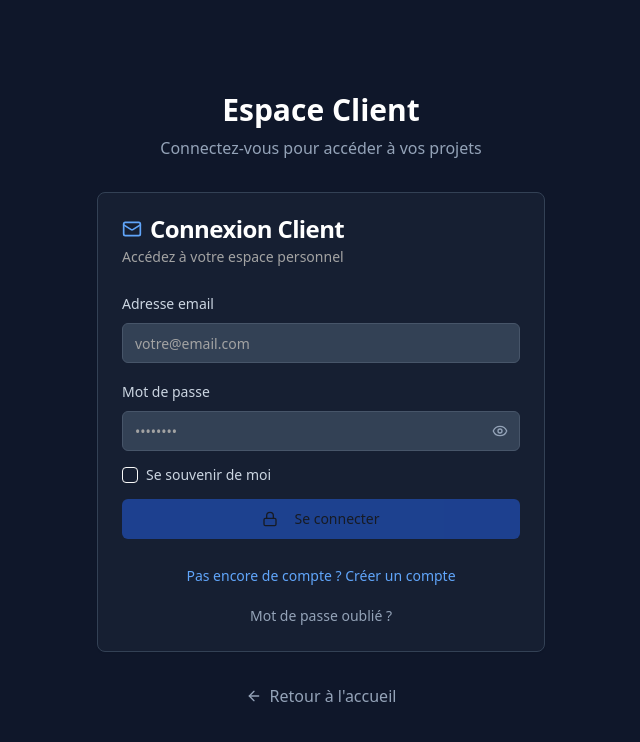
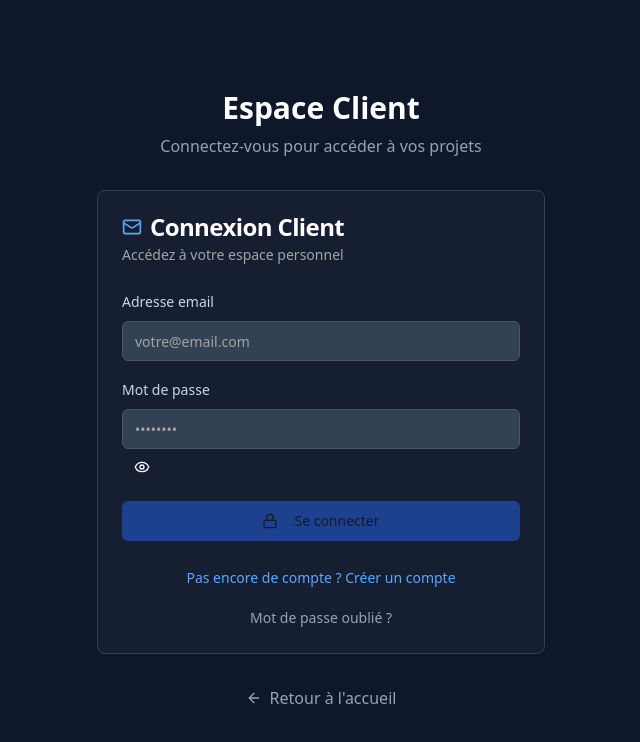
Before and after one commit to manunar/Optivise, a Next.js app: page /client/login in a window 1280 px wide. Shown: the top 742 px of the page, without its empty margins (319-959 px from the left). Built offline with nearby package versions, Linux system fonts and the light colour scheme; no server answers.

Commit message:
fix(client): remove remember_me field not in ClientLoginForm type

```diff
--- a/src/app/client/login/page.tsx
+++ b/src/app/client/login/page.tsx
@@ -17,8 +17,7 @@ import type { ClientLoginForm } from '@/shared/types/client';
 export default function ClientLoginPage() {
   const [formData, setFormData] = useState<ClientLoginForm>({
     email: '',
-    password: '',
-    remember_me: false
+    password: ''
   });
   const [showPassword, setShowPassword] = useState(false);
   const [isSubmitting, setIsSubmitting] = useState(false);
@@ -50,9 +49,9 @@ export default function ClientLoginPage() {
 
     setIsSubmitting(true);
 
-    const result = await signIn(formData);
+    const success = await signIn(formData);
 
-    if (result.success) {
+    if (success) {
       router.push(redirectTo);
     }
 
@@ -142,26 +141,10 @@ export default function ClientLoginPage() {
                     type="button"
                     variant="ghost"
                     size="sm"
-                    className="absolute right-0 top-0 h-full px-3 text-slate-400 hover:text-white"
-                    onClick={() => setShowPassword(!showPassword)}
                   >
                     {showPassword ? <EyeOff className="h-4 w-4" /> : <Eye className="h-4 w-4" />}
                   </Button>
                 </div>
-              </div>
-
-              {/* Se souvenir de moi */}
-              <div className="flex items-center space-x-2">
-                <Checkbox
-                  id="remember"
-                  checked={formData.remember_me}
-                  onCheckedChange={(checked) =>
-                    setFormData(prev => ({ ...prev, remember_me: !!checked }))
-                  }
-                />
-                <Label htmlFor="remember" className="text-slate-300 text-sm">
-                  Se souvenir de moi
-                </Label>
               </div>
 
               {/* Erreur */}
```
